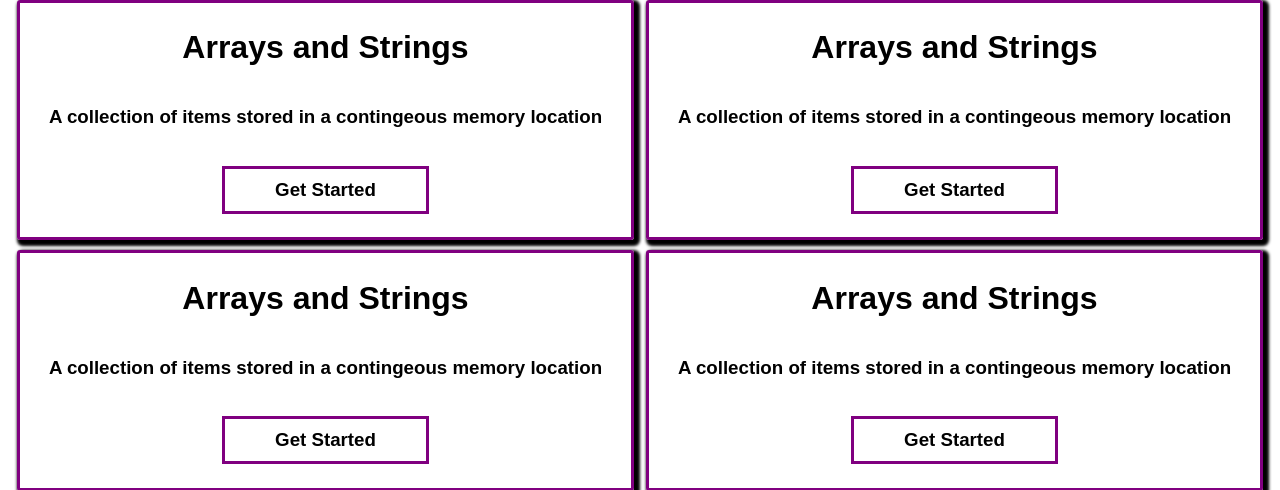
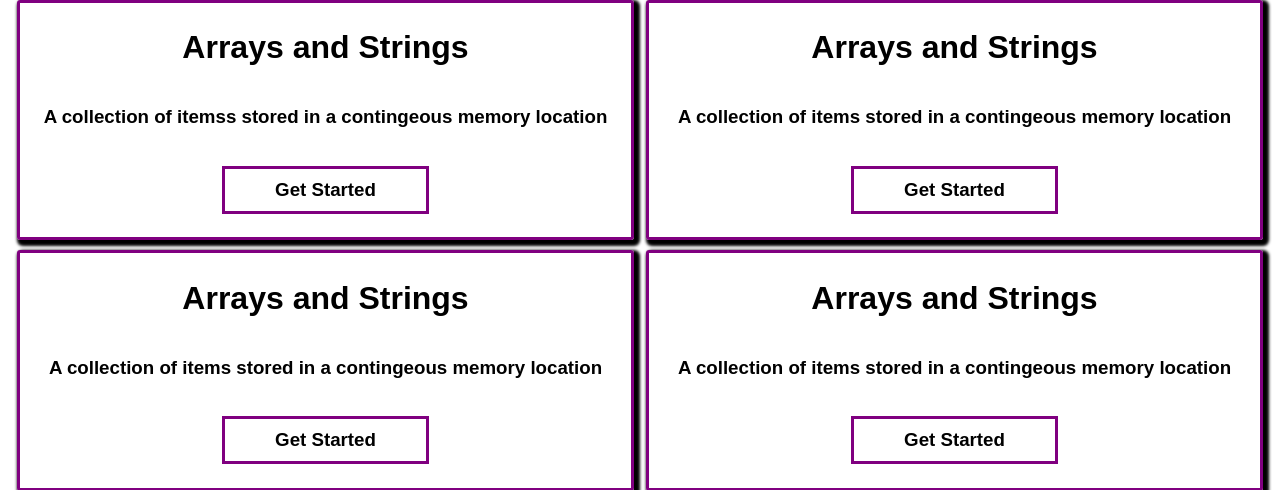
Before and after one commit to Noxtimo/MyCodingWebiste, a Django app: page /topics/ in a window 1280 px wide. Shown: the part 404-894 px from the top of the page. Run offline with Django 5.2, Linux system fonts and the light colour scheme; some libraries are stand-ins or nearby versions.

```diff
--- a/base/templates/base/topics.html
+++ b/base/templates/base/topics.html
@@ -24,7 +24,7 @@
     </a>    <a href="#">
         <h1>Arrays and Strings</h1>
 
-        <h3>A collection of items stored in a contingeous memory location</h3>
+        <h3>A collection of itemss stored in a contingeous memory location</h3>
 
         <h3 class="topicsButton"> Get Started</h3>
     </a>    <a href="#">
```
